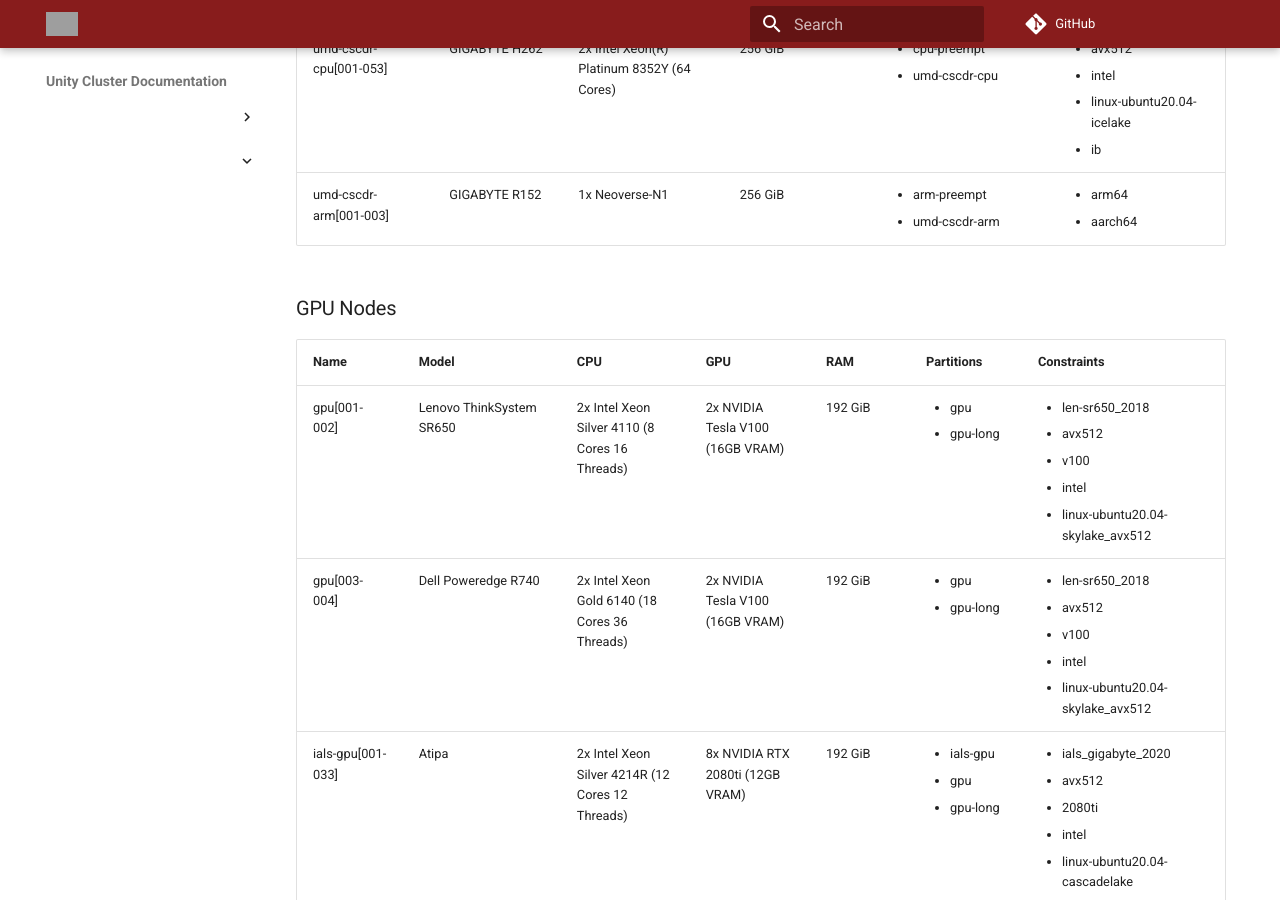
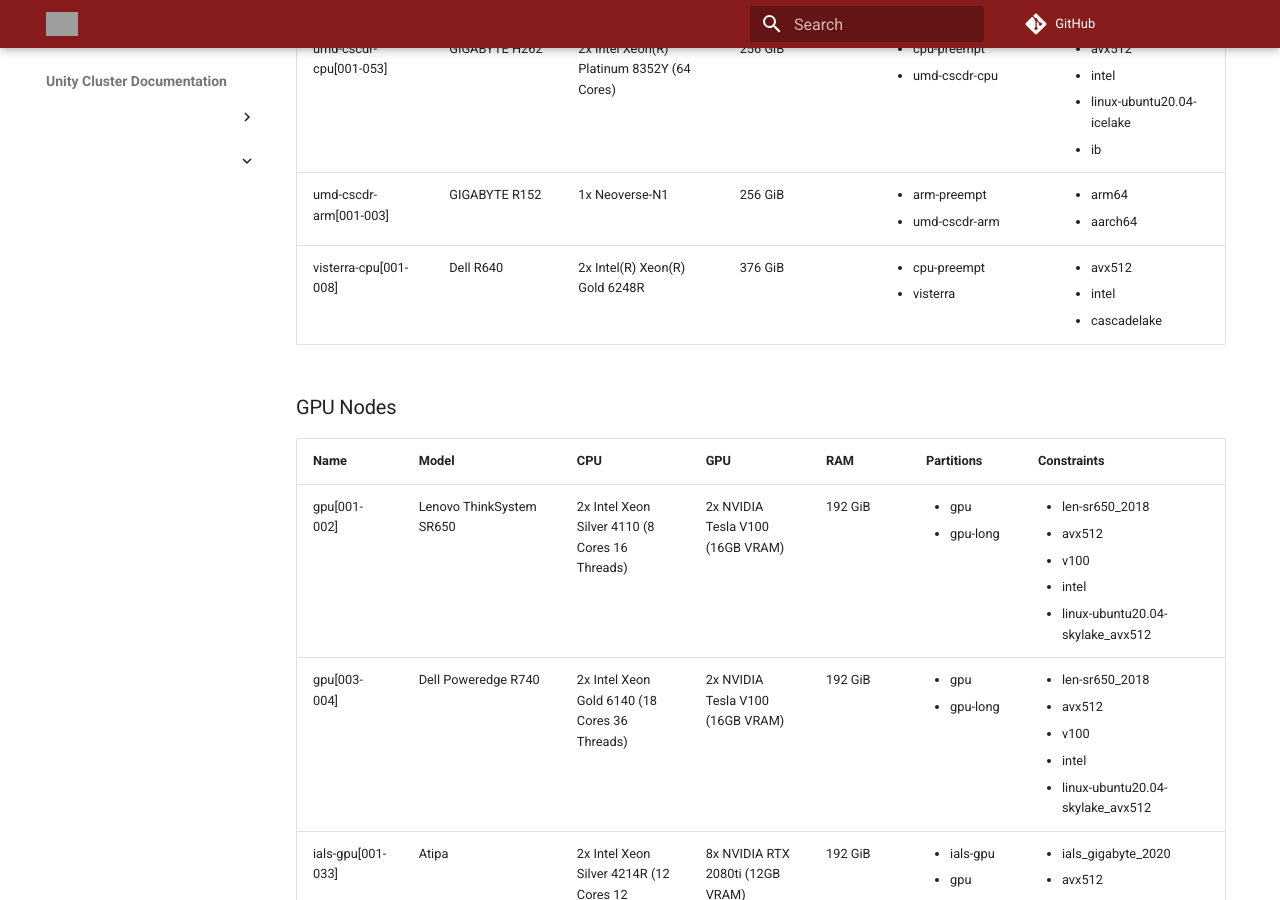
Before and after one commit to UMass-RC/unity-docs, an MkDocs documentation site: the page built from docs/technical/nodelist.md, in a window 1280 px wide and 900 px high, scrolled down 2637 px. Built offline with MkDocs 1.6.1 and Material for MkDocs 9.7.7, drawn with Linux system fonts in a browser that asks for light colours; comment, search, counter and statistics services are not loaded; grey boxes are pictures that could not be loaded.

Commit message:
Add Visterra nodes

```diff
--- a/sheets-to-md/output/cpu-nodes.md
+++ b/sheets-to-md/output/cpu-nodes.md
@@ -17,3 +17,4 @@
 | uri-cpu[046-047]          | PowerNV 8335-GTH         | POWER9 (32 Cores, 128 Threads)                    | 256 GiB                                    | <ul><li>uri-power9</li><ul>                                                                                           | <ul><li>power9le</li><li>altivec</li><li>ppc64le</li></ul>                                                        |
 | umd-cscdr-cpu[001-053]    | GIGABYTE H262            | 2x Intel Xeon(R) Platinum 8352Y (64 Cores)        | 256 GiB                                    | <ul><li>cpu-preempt</li><li>umd-cscdr-cpu</li>                                                                        | <ul><li>avx512</li><li>intel</li><li>linux-ubuntu20.04-icelake</li><li>ib</li></ul>                               |
 | umd-cscdr-arm[001-003]    | GIGABYTE R152            | 1x Neoverse-N1                                    | 256 GiB                                    | <ul><li>arm-preempt</li><li>umd-cscdr-arm</li>                                                                        | <ul><li>arm64</li><li>aarch64</li></ul>                                                                           |
+| visterra-cpu[001-008]     | Dell R640                | 2x Intel(R) Xeon(R) Gold 6248R                    | 376 GiB                                    | <ul><li>cpu-preempt</li><li>visterra</li></ul>                                                                        | <ul><li>avx512</li><li>intel</li><li>cascadelake</li></ul>                                                        |
```
